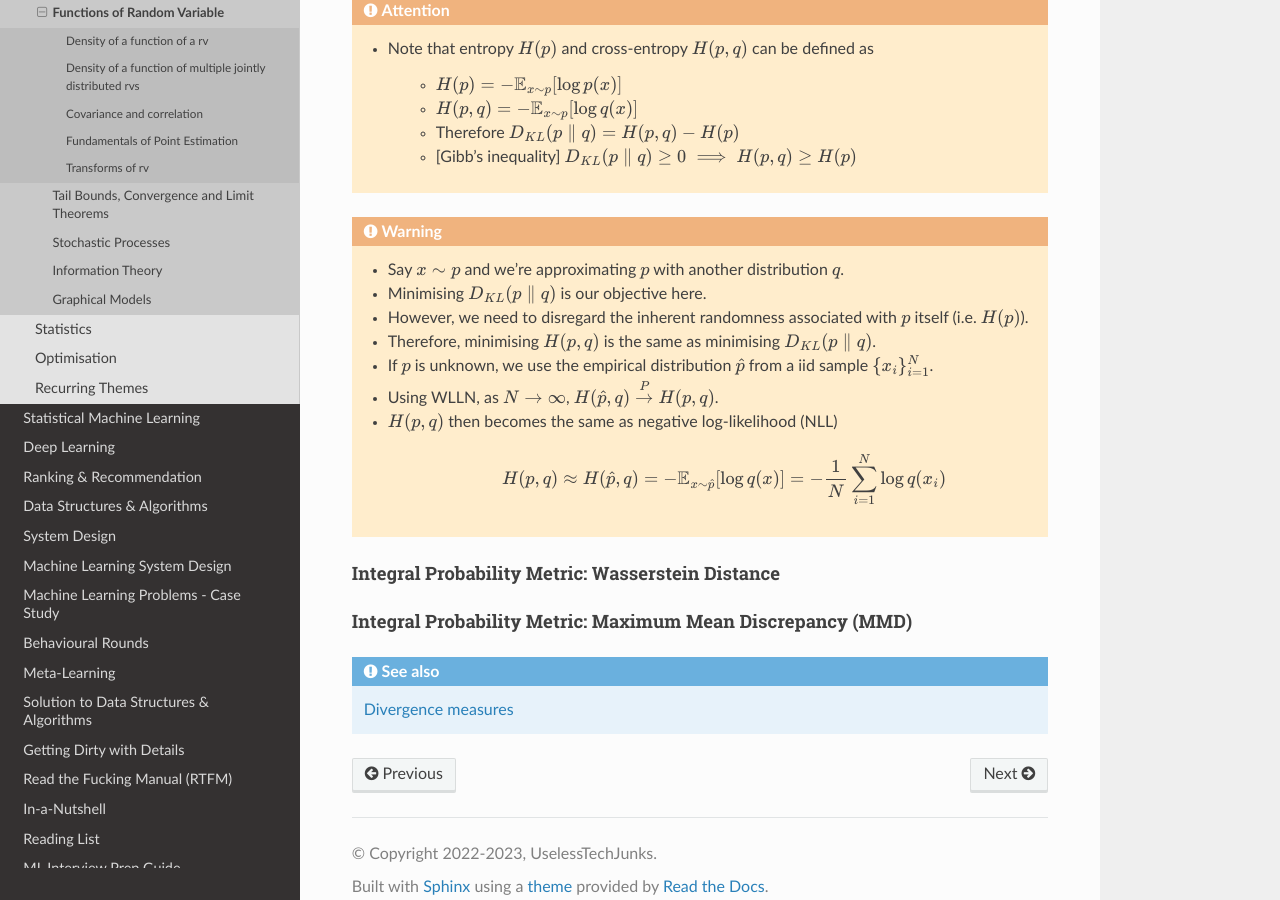
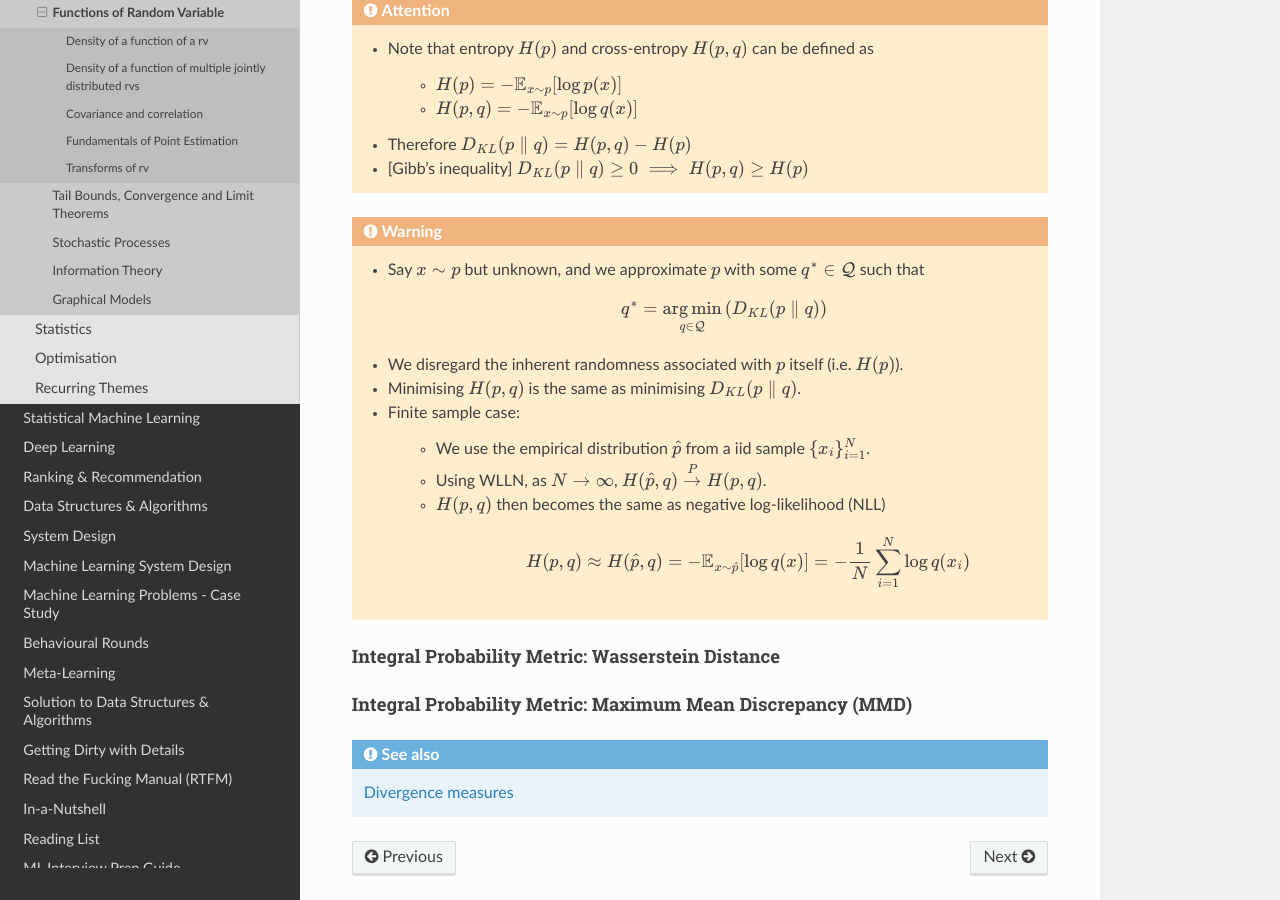
Before and after one commit to uselesstechjunks/leetcode, a Sphinx documentation site: the page built from docs/source/math/prob/func.rst, in a window 1280 px wide and 900 px high, scrolled down 8878 px. Built offline with Sphinx 7.4.7 and the Read the Docs theme 2.0.0, drawn with Linux system fonts in a browser that asks for light colours.

Commit message:
Update func.rst

```diff
--- a/docs/source/math/prob/func.rst
+++ b/docs/source/math/prob/func.rst
@@ -302,19 +302,22 @@ KL Divergence
 
 		* :math:`H(p)=-\mathbb{E}_{x\sim p}[\log p(x)]`
 		* :math:`H(p,q)=-\mathbb{E}_{x\sim p}[\log q(x)]`
-		* Therefore :math:`D_{KL}(p\parallel q)=H(p,q)-H(p)`
-		* [Gibb's inequality] :math:`D_{KL}(p\parallel q)\geq 0\implies H(p,q)\ge H(p)`
+	* Therefore :math:`D_{KL}(p\parallel q)=H(p,q)-H(p)`
+	* [Gibb's inequality] :math:`D_{KL}(p\parallel q)\geq 0\implies H(p,q)\ge H(p)`
 
 .. warning::
-	* Say :math:`x\sim p` and we're approximating :math:`p` with another distribution :math:`q`.
-	* Minimising :math:`D_{KL}(p\parallel q)` is our objective here.
-	* However, we need to disregard the inherent randomness associated with :math:`p` itself (i.e. :math:`H(p)`).
-	* Therefore, minimising :math:`H(p,q)` is the same as minimising :math:`D_{KL}(p\parallel q)`.
-	* If :math:`p` is unknown, we use the empirical distribution :math:`\hat{p}` from a iid sample :math:`\{x_i\}_{i=1}^N`.
-	* Using WLLN, as :math:`N\to\infty`, :math:`H(\hat{p},q)\overset{P}\to H(p,q)`.
-	* :math:`H(p,q)` then becomes the same as negative log-likelihood (NLL)
+	* Say :math:`x\sim p` but unknown, and we approximate :math:`p` with some :math:`q^*\in\mathcal{Q}` such that
 
-		.. math:: H(p,q)\approx H(\hat{p},q)=-\mathbb{E}_{x\sim \hat{p}}[\log q(x)]=-\frac{1}{N}\sum_{i=1}^N\log q(x_i)
+		.. math:: q^*=\underset{q\in\mathcal{Q}}{\arg\min}\left(D_{KL}(p\parallel q)\right)
+	* We disregard the inherent randomness associated with :math:`p` itself (i.e. :math:`H(p)`).
+	* Minimising :math:`H(p,q)` is the same as minimising :math:`D_{KL}(p\parallel q)`.
+	* Finite sample case:
+
+		* We use the empirical distribution :math:`\hat{p}` from a iid sample :math:`\{x_i\}_{i=1}^N`.
+		* Using WLLN, as :math:`N\to\infty`, :math:`H(\hat{p},q)\overset{P}\to H(p,q)`.
+		* :math:`H(p,q)` then becomes the same as negative log-likelihood (NLL)
+
+			.. math:: H(p,q)\approx H(\hat{p},q)=-\mathbb{E}_{x\sim \hat{p}}[\log q(x)]=-\frac{1}{N}\sum_{i=1}^N\log q(x_i)
 
 Integral Probability Metric: Wasserstein Distance
 ------------------------------------------------------------------------------------------
```
